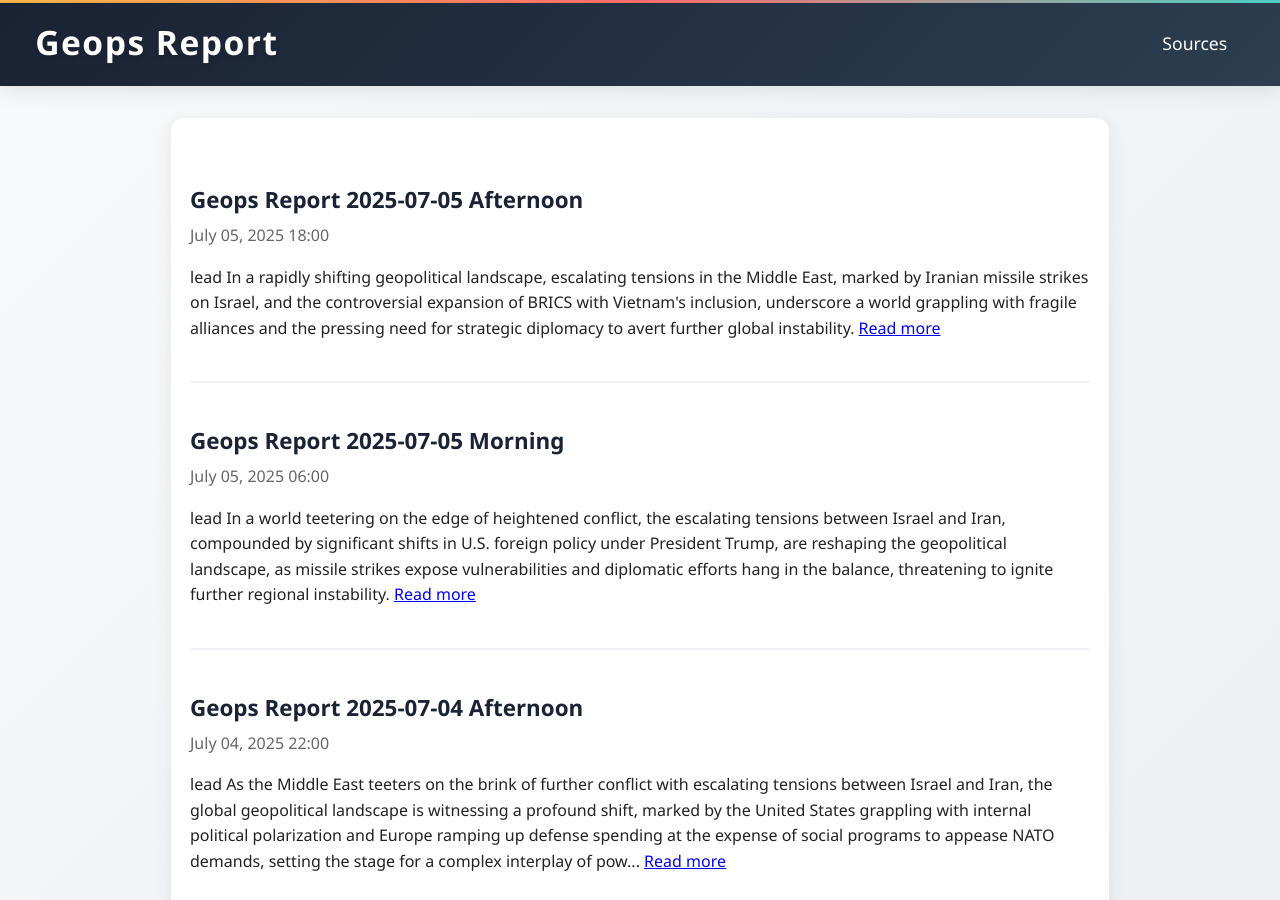
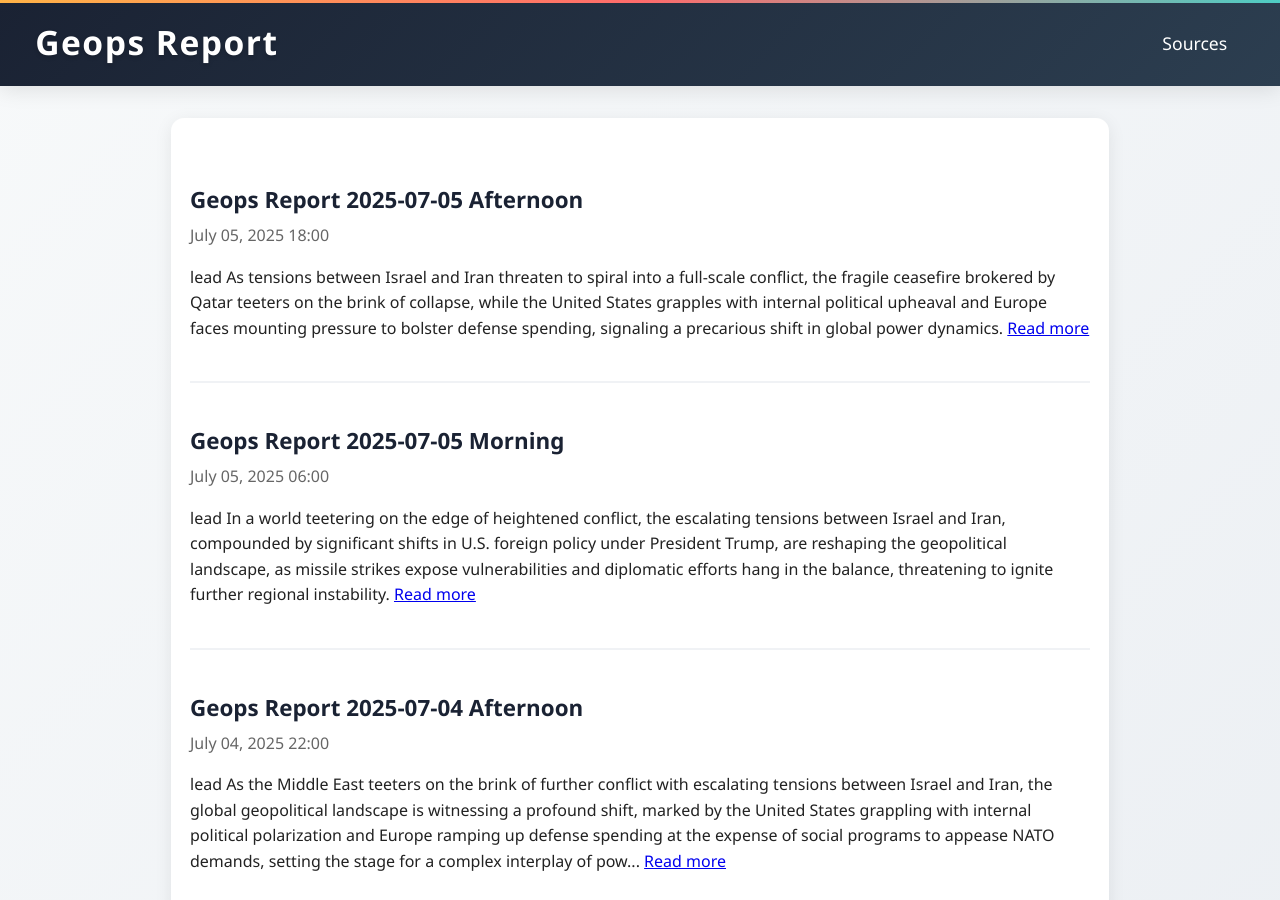
Before and after one commit to geopsreport/report, a Jekyll site: the page built from site/index.md, in a window 1280 px wide and 900 px high. Built offline with Jekyll 4.4.1, drawn with Linux system fonts in a browser that asks for light colours; part of the change alters nothing that is shown.

Commit message:
Auto: Publish new report 2025-07-05 18:25

```diff
--- a/site/_posts/2025-07-05-afternoon-geops-report.md
+++ b/site/_posts/2025-07-05-afternoon-geops-report.md
@@ -1,44 +1,45 @@
 ---
 title: "Geops Report 2025-07-05 Afternoon"
 date: 2025-07-05 18:00 UTC
-excerpt: "In a rapidly shifting geopolitical landscape, escalating tensions in the Middle East, marked by Iranian missile strikes on Israel, and the controversial expansion of BRICS with Vietnam's inclusion, underscore a world grappling with fragile alliances and the pressing need for strategic diplomacy to avert further global instability."
+excerpt: "As tensions between Israel and Iran threaten to spiral into a full-scale conflict, the fragile ceasefire brokered by Qatar teeters on the brink of collapse, while the United States grapples with internal political upheaval and Europe faces mounting pressure to bolster defense spending, signaling a precarious shift in global power dynamics."
 analysts:
+  - Jan Oberg
+  - Nicolai N. Petro
+  - M. K. Bhadrakumar
+  - Ray McGovern
+  - Binoy Kampmark
+  - Chas W. Freeman Jr.
+  - Patrick Armstrong
+  - Max Blumenthal
+  - Daniel L. Davis
+  - Elijah J. Magnier
   - Chris Hedges
-  - Chas W. Freeman Jr.
-  - Nicolai N. Petro
-  - Max Blumenthal
-  - Ray McGovern
-  - Patrick Armstrong
-  - Elijah J. Magnier
-  - Jan Oberg
-  - Daniel L. Davis
-  - Binoy Kampmark
-  - M. K. Bhadrakumar
 ---
 
-### Geopolitical Summary: July 5, 2025
+---
 
-#### Context
-The current geopolitical landscape is marked by escalating tensions, particularly in the Middle East, and significant political and military developments in the United States and Europe. These dynamics are further complicated by shifting alliances and strategic maneuvers, reflecting a complex web of international relations. Recent events underscore the ongoing challenges faced by global leaders in navigating these intricate issues.
+**Geops Report: July 5, 2025 Evening**
 
-#### Recent Developments
+**Context:**
+The global geopolitical landscape remains highly volatile, with significant developments in the Middle East, the United States, and Europe. The ongoing conflict between Israel and Iran continues to escalate, influencing regional stability and international relations. Meanwhile, the United States faces internal political challenges that could shape its foreign policy, and Europe grapples with increased defense spending pressures amidst austerity measures.
 
-1. **Middle East Tensions and Nuclear Concerns**: The fragile ceasefire between Israel and Iran remains a focal point, with recent Iranian missile strikes causing extensive damage in Israel, revealing vulnerabilities in its air defense systems. **Ray McGovern** reports that nearly 33,000 structures have been damaged, raising questions about Israel's defensive capabilities. Additionally, the use of MOSAIC software by the IAEA to monitor Iran's nuclear program has sparked controversy, with critics arguing that it could be misused for espionage rather than oversight. This underscores the critical need for renewed diplomatic efforts to prevent further escalation and address the complexities of achieving lasting peace in the region.
+**Recent Developments:**
 
-2. **U.S. Political Dynamics and Supreme Court Ruling**: In the United States, political dynamics are increasingly polarized. The Supreme Court's recent ruling limiting the authority of federal judges to issue universal injunctions against presidential actions has significant implications. This decision, related to Trump's executive order on birthright citizenship, prioritizes executive power over judicial oversight and raises concerns about the erosion of constitutional rights. Dissenting justices warn that this could lead to a fragmented legal landscape, disproportionately affecting vulnerable populations.
+1. **Middle East Tensions:**
+   The fragile ceasefire between Israel and Iran, mediated by Qatar, is under strain as both nations engage in retaliatory military actions. Recent Israeli airstrikes on Iran's nuclear facilities and Iran's missile responses have exposed vulnerabilities in Israel's defense systems. The use of advanced technologies like the IAEA's MOSAIC software in monitoring Iran's nuclear program has raised concerns about potential misuse for espionage, complicating diplomatic efforts. **Chris Hedges** critiques the media's portrayal of U.S. military actions against Iran, noting that "claims of Iran being a grave threat lack substantiation and serve to justify U.S. aggression."
 
-3. **European Defense Spending and NATO Dynamics**: At the recent NATO Summit, President Trump pressured European allies to increase their military spending, resulting in significant arms deals. **Chris Hedges** highlights concerns about the impact on social programs across Europe, as countries balance military commitments with domestic welfare needs. This increased military focus may lead to heightened public scrutiny and potential political backlash.
+2. **U.S. Political Dynamics:**
+   In the United States, political polarization continues to deepen. The passage of Donald Trump's "One Big Beautiful Bill" Act has sparked debate over its economic implications, particularly regarding national debt and wealth inequality. The recent analysis by the Institute on Taxation and Economic Policy (ITEP) highlights that the bill will provide over $1 trillion in tax breaks to the wealthiest 1% of Americans, exacerbating economic disparities. Meanwhile, Zohran Mamdani's victory in the New York City Democratic mayoral primary signals a shift towards more progressive politics, challenging the status quo.
 
-4. **BRICS Expansion**: In a significant development, BRICS has expanded to include Vietnam as a partner, bringing its total membership to 20 countries. This expansion underscores the bloc's growing influence, representing 56% of the world's population and 44% of global GDP. Vietnam's participation highlights its commitment to a non-aligned foreign policy amidst U.S. efforts to isolate China.
+3. **European Defense Spending:**
+   At the NATO Summit in The Hague, European allies agreed to significantly increase their defense spending, largely to satisfy U.S. demands. British Prime Minister Keir Starmer's announcement of purchasing U.S. F-35A fighter jets underscores Europe's reliance on U.S. military power. **Chris Hedges** highlights the impact of these decisions, noting that Europe is "putting social programs on the chopping block to appease Trump on NATO funding," raising concerns about the erosion of social welfare.
 
-#### Trends and Expected Outcomes
+**Trends and Expected Outcomes:**
 
-Looking ahead, several trends are likely to shape the geopolitical landscape:
+The geopolitical environment is marked by heightened military tensions and shifting alliances. In the Middle East, the potential for further conflict remains high, with Iran's nuclear ambitions and Israel's military posture contributing to regional instability. Diplomatic efforts may focus on de-escalation and negotiation, but achieving a comprehensive peace agreement remains challenging.
 
-- **Middle East Tensions**: The region is expected to remain a hotbed of tension, with the potential for renewed conflict between Israel and Iran if diplomatic efforts fail to yield a lasting resolution. The evolving Russia-France relationship could influence Western strategies, particularly in relation to Iran and Ukraine.
+In the U.S., political dynamics are increasingly polarized, with progressive movements gaining traction amidst economic and social inequality concerns. This shift may influence future domestic and foreign policy decisions, particularly regarding military spending and international relations.
 
-- **U.S. Domestic and Military Challenges**: The passage of significant legislation and military procurement delays highlight the ongoing tension between domestic priorities and international commitments. These challenges will continue to impact the U.S.'s global posture.
+Europe's increased military spending and reliance on U.S. support underscore the continent's strategic vulnerabilities and the ongoing debate over NATO's role in global security. As tensions with Russia and China persist, European nations may continue to prioritize defense capabilities over social welfare, potentially leading to domestic unrest.
 
-- **BRICS Influence**: The expansion of BRICS signals a shift in global power dynamics, with the bloc's growing influence potentially challenging Western dominance in international affairs.
-
-Overall, the geopolitical landscape is characterized by uncertainty and complexity, with shifting alliances and strategic maneuvers shaping the course of international relations. As nations navigate these challenges, the potential for both conflict and cooperation remains, underscoring the need for nuanced and strategic engagement on the global stage.
+Overall, the geopolitical landscape is characterized by uncertainty and the potential for significant shifts in power dynamics, with diplomatic engagement and strategic alliances playing crucial roles in shaping future outcomes.
```
